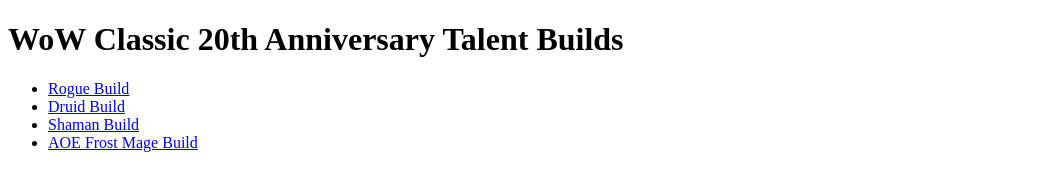
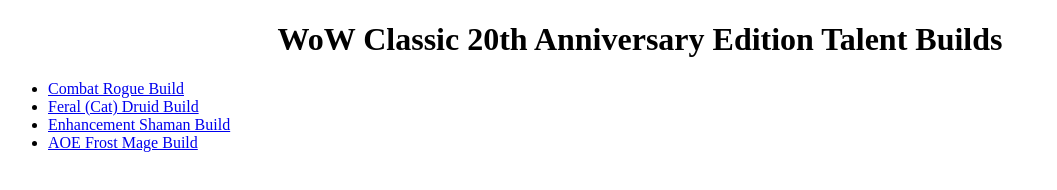
Before and after one commit to MelvinPeepers/wow_builds, a plain HTML site: page index.html in a window 1280 px wide. Shown: the whole page, without its empty margins (0-1057 px from the left). Drawn offline with Linux system fonts and the light colour scheme.

Commit message:
added styles.css

```diff
--- a/index.html
+++ b/index.html
@@ -4,18 +4,19 @@
     <meta charset="UTF-8">
     <meta name="viewport" content="width=device-width, initial-scale=1.0">
     <title>WoW Classic Talent Builds</title>
+    <link rel="stylesheet" href="styles.css">
 </head>
 <body>
-    <h1>WoW Classic 20th Anniversary Talent Builds</h1>
+    <h1>WoW Classic 20th Anniversary Edition Talent Builds</h1>
     <ul>
         <li>
-            <a href="https://www.warcrafttavern.com/wow-classic/tools/talent-calculator/rogue#?t=B0001166666555559eeeeehiiiiillmpA2222211557aaaaaeeeee">Rogue Build</a>
+            <a href="https://www.warcrafttavern.com/wow-classic/tools/talent-calculator/rogue#?t=B0001166666555559eeeeehiiiiillmpA2222211557aaaaaeeeee">Combat Rogue Build</a>
         </li>
         <li>
-            <a href="https://www.warcrafttavern.com/wow-classic/tools/talent-calculator/druid#?t=B222224445588aaaccdddeeggilllllpC22222A1222266666777a">Druid Build</a>
+            <a href="https://www.warcrafttavern.com/wow-classic/tools/talent-calculator/druid#?t=B222224445588aaaccdddeeggilllllpC22222A1222266666777a">Feral (Cat) Druid Build</a>
         </li>
         <li>
-            <a href="https://www.warcrafttavern.com/wow-classic/tools/talent-calculator/shaman#?t=B11111555556677adddddihhh7mmmmmpC1111166666599999888a">Shaman Build</a>
+            <a href="https://www.warcrafttavern.com/wow-classic/tools/talent-calculator/shaman#?t=B11111555556677adddddihhh7mmmmmpC1111166666599999888a">Enhancement Shaman Build</a>
         </li>
         <li>
             <a href="https://www.warcrafttavern.com/wow-classic/tools/talent-calculator/mage#?t=A0011166666aC2220077744444bbb888ccddd966iiihpeeeeeA999">AOE Frost Mage Build</a>
--- /dev/null
+++ b/styles.css
@@ -0,0 +1,3 @@
+h1 {
+    text-align: center;
+}
```
